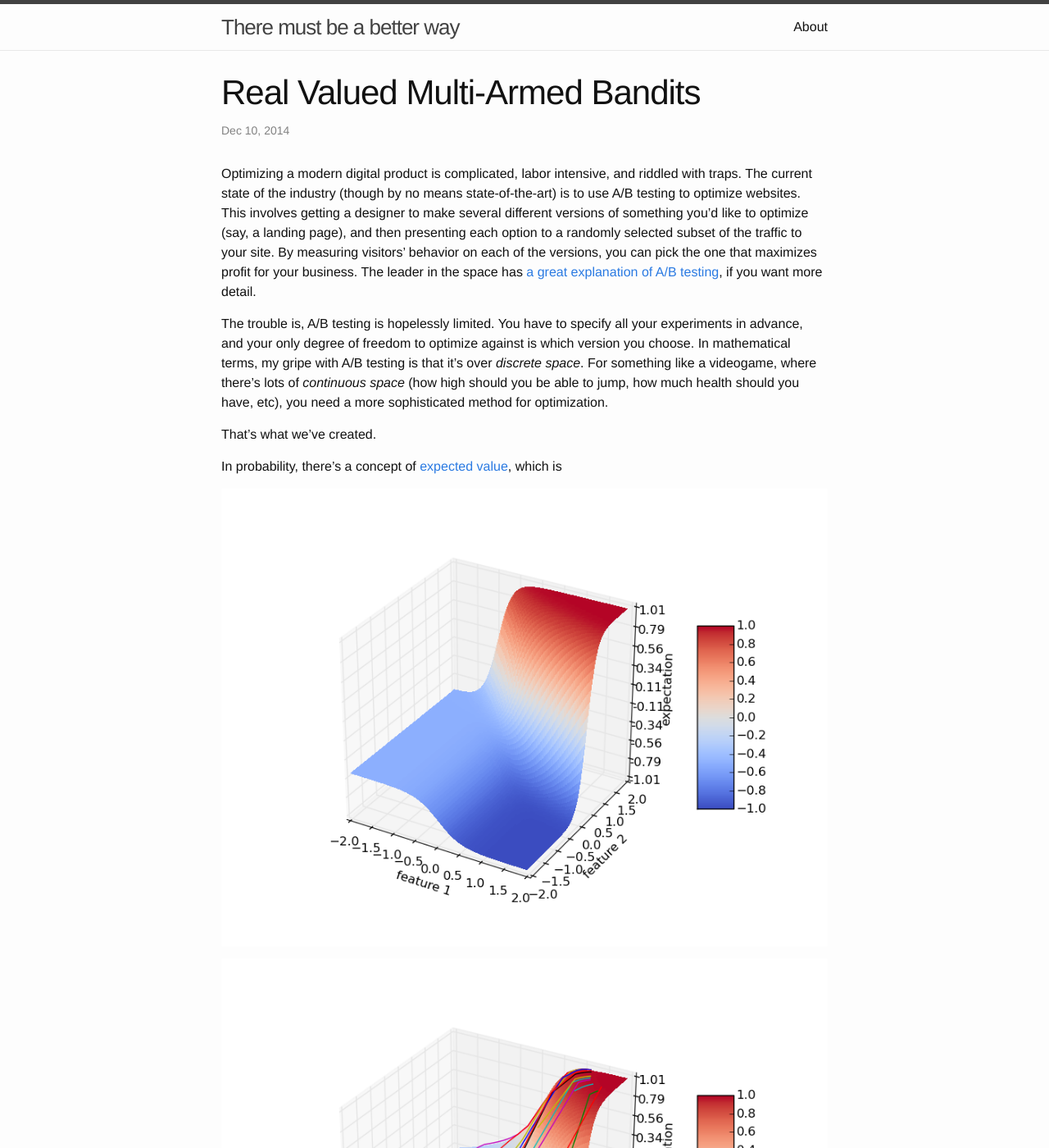
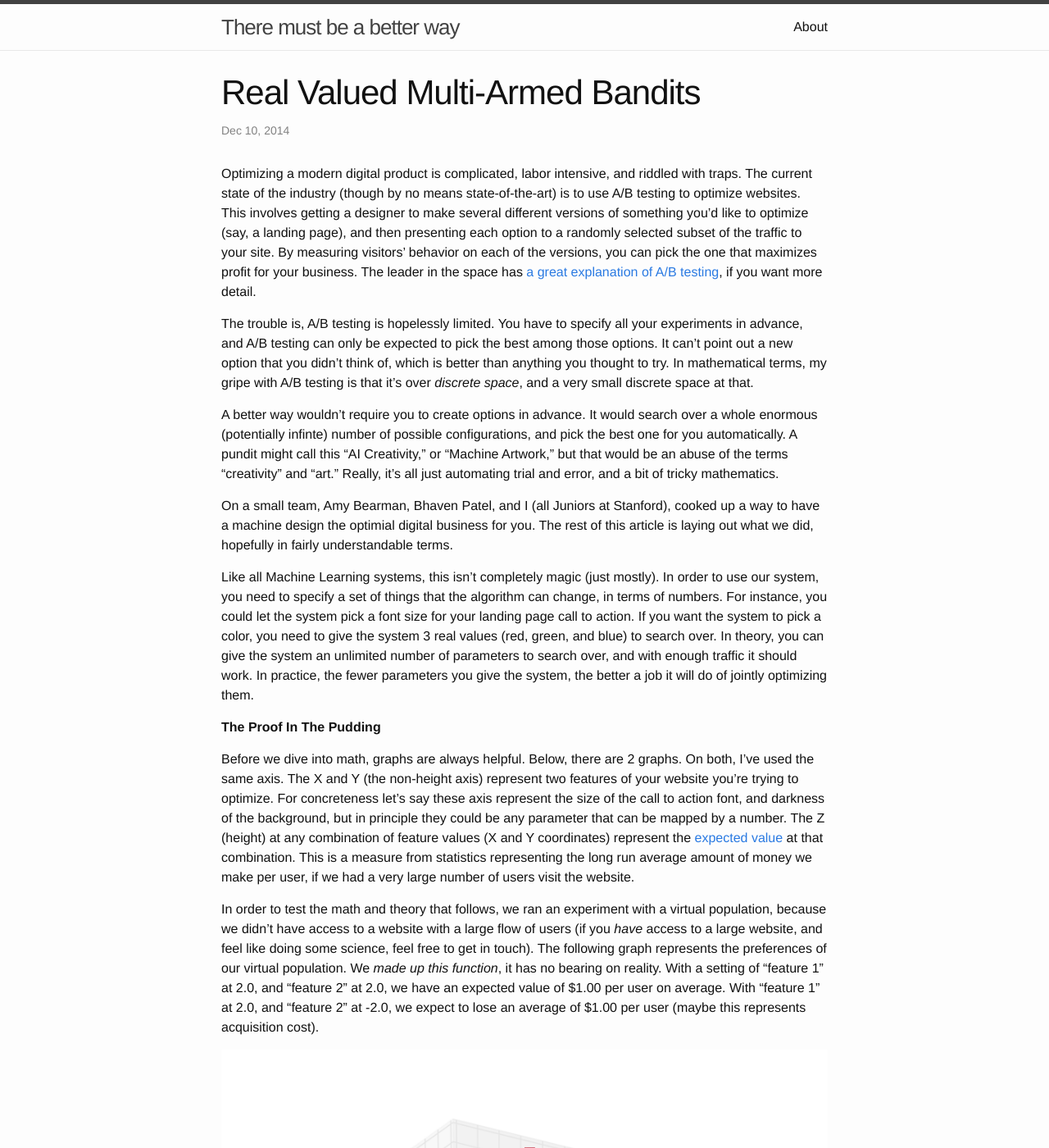
Before and after one commit to keenon/keenon.github.io, a Jekyll site: the page built from _posts/2014-12-10-real-valued-bandit.markdown, in a window 1280 px wide and 1400 px high. Shown: the whole window at 82% size. Built offline with Jekyll 4.4.1, drawn with Linux system fonts in a browser that asks for light colours; formulas are drawn with MathJax 3; some of the changed text lies outside the part shown.

Commit message:
Last minute before hd wipe

```diff
--- a/_posts/2014-12-10-real-valued-bandit.markdown
+++ b/_posts/2014-12-10-real-valued-bandit.markdown
@@ -6,17 +6,39 @@ categories: machine_learning
 ---
 Optimizing a modern digital product is complicated, labor intensive, and riddled with traps. The current state of the industry (though by no means state-of-the-art) is to use A/B testing to optimize websites. This involves getting a designer to make several different versions of something you'd like to optimize (say, a landing page), and then presenting each option to a randomly selected subset of the traffic to your site. By measuring visitors' behavior on each of the versions, you can pick the one that maximizes profit for your business. The leader in the space has [a great explanation of A/B testing](https://www.optimizely.com/ab-testing/), if you want more detail.
 
-The trouble is, A/B testing is hopelessly limited. You have to specify all your experiments in advance, and your only degree of freedom to optimize against is which version you choose. In mathematical terms, my gripe with A/B testing is that it's over *discrete space*. For something like a videogame, where there's lots of *continuous space* (how high should you be able to jump, how much health should you have, etc), you need a more sophisticated method for optimization.
+The trouble is, A/B testing is hopelessly limited. You have to specify all your experiments in advance, and A/B testing can only be expected to pick the best among those options. It can't point out a new option that you didn't think of, which is better than anything you thought to try. In mathematical terms, my gripe with A/B testing is that it's over *discrete space*, and a very small discrete space at that.
 
-That's what we've created.
+A better way wouldn't require you to create options in advance. It would search over a whole enormous (potentially infinte) number of possible configurations, and pick the best one for you automatically. A pundit might call this "AI Creativity," or "Machine Artwork," but that would be an abuse of the terms "creativity" and "art." Really, it's all just automating trial and error, and a bit of tricky mathematics.
 
-In probability, there's a concept of [expected value](http://en.wikipedia.org/wiki/Expected_value), which is
+On a small team, Amy Bearman, Bhaven Patel, and I (all Juniors at Stanford), cooked up a way to have a machine design the optimial digital business for you. The rest of this article is laying out what we did, hopefully in fairly understandable terms.
+
+Like all Machine Learning systems, this isn't completely magic (just mostly). In order to use our system, you need to specify a set of things that the algorithm can change, in terms of numbers. For instance, you could let the system pick a font size for your landing page call to action. If you want the system to pick a color, you need to give the system 3 real values (red, green, and blue) to search over. In theory, you can give the system an unlimited number of parameters to search over, and with enough traffic it should work. In practice, the fewer parameters you give the system, the better a job it will do of jointly optimizing them.
+
+**The Proof In The Pudding**
+
+Before we dive into math, graphs are always helpful. Below, there are 2 graphs. On both, I've used the same axis. The X and Y (the non-height axis) represent two features of your website you're trying to optimize. For concreteness let's say these axis represent the size of the call to action font, and darkness of the background, but in principle they could be any parameter that can be mapped by a number. The Z (height) at any combination of feature values (X and Y coordinates) represent the [expected value](http://en.wikipedia.org/wiki/Expected_value) at that combination. This is a measure from statistics representing the long run average amount of money we make per user, if we had a very large number of users visit the website.
+
+In order to test the math and theory that follows, we ran an experiment with a virtual population, because we didn't have access to a website with a large flow of users (if you *have* access to a large website, and feel like doing some science, feel free to get in touch). The following graph represents the preferences of our virtual population. We *made up this function*, it has no bearing on reality. With a setting of "feature 1" at 2.0, and "feature 2" at 2.0, we have an expected value of $1.00 per user on average. With "feature 1" at 2.0, and "feature 2" at -2.0, we expect to lose an average of $1.00 per user (maybe this represents acquisition cost).
 
 ![Golden user preferences](/assets/bandit/figure_2.png)
 
+There's a key point to grasp here. If we knew the true population preferences, we could optimize by finding the highest point on that graph. This is a tricky mathematical problem, but solvable (as we show below). The trouble is, our learning algorithm doesn't know this in advance. In fact, our learning algorithm has no idea how users will respond to different settings of the parameters, a priori. We have to learn that through trial and error.
+
+Below is a graph of what the algorithm thinks about the population preferences, after only 30 virtual users visiting the site. Notice how amazingly close the algorithm's guess about the virtual user preferences is to the true preferences. For now, ignore the lines on the plot. Those are charting how the computer can find the maximum value of the function, which we explain at length in the next section.
+
 ![Learned user preferences](/assets/bandit/figure_3.png)
 
-We choose to model the transition probabilities from a node to a given child by the output of an SVM, normalized across the multiple possible outputs.
+**The Gory Mathematical Details**
+
+We assume that there are a finite and known set of transitions that the user can take, each of which has a known and constant expected value. We assume that the user will behave stochastically. We also assume there exists some function that consistently maps the values of the parameters to the probability that the user will take a given action (click on a certain link), although the algorithm doesn't know it. The analogy to the multi-armed bandit is loose, because the multi-armed bandit problem is about choosing from a number of discrete choices to maximize payout (unknown random payout distribution on each lever). In our casting of the problem, there are a number of known possible outcomes, each with known payout, but the function mapping some setting of real parameters to the probability of each outcome happing is unknown a priori. We draw the analogy anyways, because there is a conscious tradeoff between exploration and exploitation, and we borrow the simplest of the multi-armed bandit solutions: $$\epsilon$$-greedy. This means with a probability $$\epsilon$$ we choose a parameter setting at random, in order to learn about user behavior, and with probability $$1-\epsilon$$ we maximize our expected value.
+
+We approximate that function mapping parameter settings to user choice probabilities (and consequently expected value) with a set of SVMs, each responsible for mapping the probability that a single action is taken. We leave one SVM per choice. The probability of a choice $$i$$ given a paremeter setting $$x$$ is:
+
+$$
+P(i,x) = \frac{P_i(x)}{\sum{j = 1}^n P_j(x)}
+$$
+
+If we pull apart the guts of the SVM, and remove the irritating normalization term, we have that
 
 $$
 f(x) \propto \sum_{i = 1}^m a_iy_iK(x_i,x) + b
```
Also changed, not shown: 2 other files.
